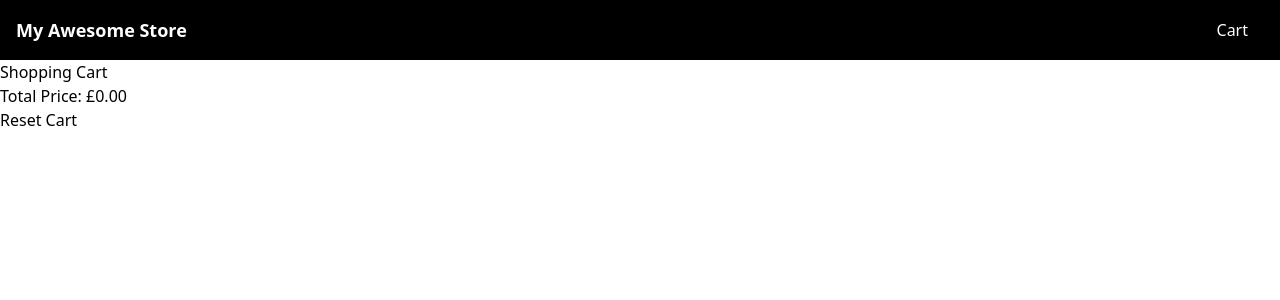
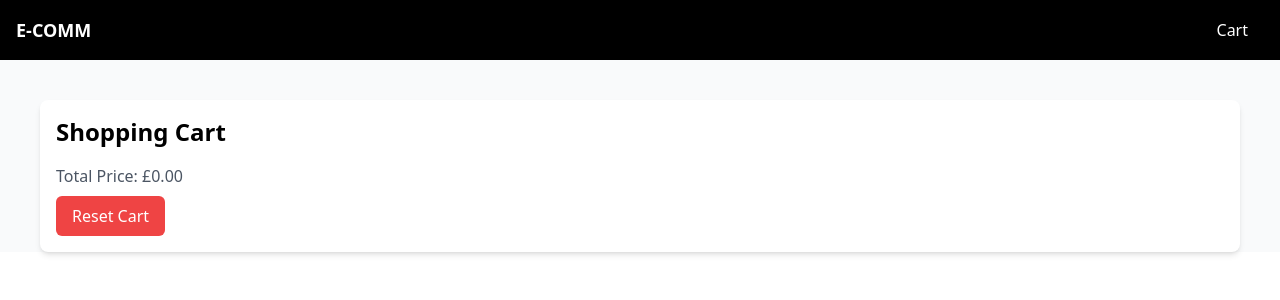
Before and after one commit to OXAYR/Woocomerce-Nextjs, a Next.js app: page /cart in a window 1280 px wide. Shown: the top 300 px of the page. Built offline with nearby package versions, Linux system fonts and the light colour scheme.

Commit message:
Set layout for the store

```diff
--- a/src/components/Layout/Navbar.js
+++ b/src/components/Layout/Navbar.js
@@ -5,7 +5,7 @@ const Navbar = () => {
             <div className="container mx-auto flex items-center justify-between">
                 <Link href="/" className="text-white font-semibold text-lg">
 
-                    My Awesome Store
+                    E-COMM
 
                 </Link>
                 <ul className="flex space-x-4">
--- a/src/pages/_app.js
+++ b/src/pages/_app.js
@@ -7,8 +7,11 @@ import Navbar from '@/components/Layout/Navbar';
 function MyApp({ Component, pageProps }) {
     return (
         <Provider store={store}>
-            <Navbar />
-            <Component {...pageProps} />
+            <div className='bg-gray-50'>
+                <Navbar />
+
+                <Component {...pageProps} />
+            </div>
         </Provider>
     );
 }
--- a/src/pages/cart/index.js
+++ b/src/pages/cart/index.js
@@ -15,19 +15,25 @@ const Cart = () => {
     };
 
     return (
-        <div>
-            <h1>Shopping Cart</h1>
+        <div className="bg-white p-4 rounded-lg shadow-md m-10">
+            <h1 className="text-2xl font-semibold mb-4">Shopping Cart</h1>
             {cart ? (
                 <div>
                     {cart.map((item) => (
-
                         <CartItems key={item.id} lineItem={item} />
                     ))}
-                    <p>Total Price: £{calculateTotalPrice(cart)}</p>
-                    <button onClick={resetCart}>Reset Cart</button>
+                    <p className="text-gray-600 mb-2">
+                        Total Price: £{calculateTotalPrice(cart)}
+                    </p>
+                    <button
+                        onClick={resetCart}
+                        className="bg-red-500 hover:bg-red-600 text-white py-2 px-4 rounded-md transition duration-300 ease-in-out"
+                    >
+                        Reset Cart
+                    </button>
                 </div>
             ) : (
-                <p>Your cart is empty</p>
+                <p className="text-gray-600">Your cart is empty</p>
             )}
         </div>
     );
```
